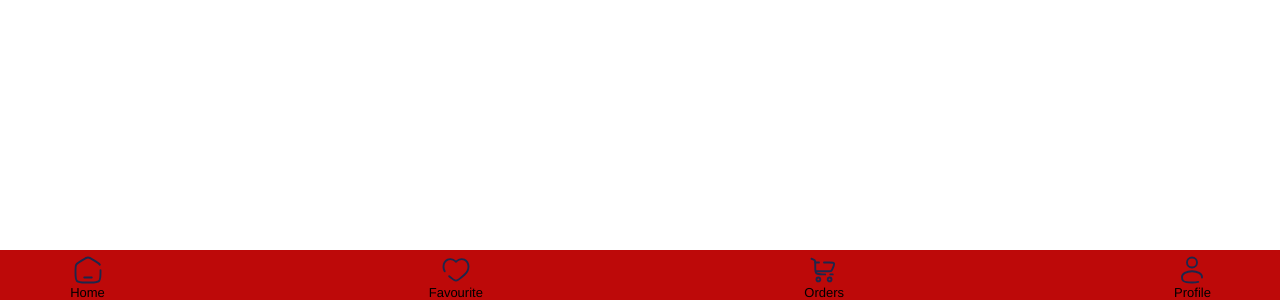
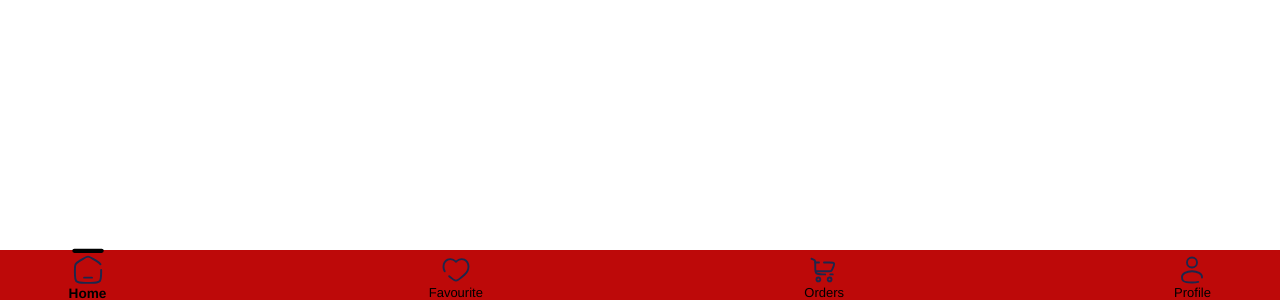
Before and after one commit to TheWoxPL/local-mechanic-frontend, a React (Vite) app: page /home in a window 1280 px wide. Shown: the part 500-800 px from the top of the page. Built offline with nearby package versions, Linux system fonts and the light colour scheme.

Commit message:
feat: add navigator indicator

```diff
--- a/package.json
+++ b/package.json
@@ -10,7 +10,8 @@
     "preview": "vite preview",
     "format": "prettier --write \"src/**/*.{ts,tsx,jsx}\"",
     "prepare": "husky install",
-    "check-branch-name": "chmod 755 ./.husky/hooks/check-branch-naming.sh && sh ./.husky/hooks/check-branch-naming.sh"
+    "check-branch-name": "chmod 755 ./.husky/hooks/check-branch-naming.sh && sh ./.husky/hooks/check-branch-naming.sh",
+    "prepare:husky": "chmod +x .husky/pre-commit"
   },
   "dependencies": {
     "firebase": "^11.4.0",
--- a/src/components/NavigatorBar/NavigatorBar.module.scss
+++ b/src/components/NavigatorBar/NavigatorBar.module.scss
@@ -18,6 +18,13 @@
     width: 75px;
     align-items: center;
     position: static;
+    transition: 0.2s ease-in-out;
+
+    &::after {
+      content: '';
+      width: 0px;
+      transition: 0.2s ease-in-out;
+    }
 
     img {
       margin-top: 5px;
@@ -28,4 +35,22 @@
       font-size: 1.3rem;
     }
   }
+
+  .itemActive {
+    transform: scale(1.05);
+    transition: 0.2s ease-in-out;
+    font-weight: 700;
+
+    &::after {
+      transition: 0.2s ease-in-out;
+      content: '';
+      width: 30px;
+      height: 4px;
+      background-color: transparent;
+      position: absolute;
+      bottom: 46px;
+      background-color: rgb(0, 0, 0);
+      border-radius: 10px;
+    }
+  }
 }
--- a/src/components/NavigatorBar/NavigatorBar.tsx
+++ b/src/components/NavigatorBar/NavigatorBar.tsx
@@ -7,7 +7,7 @@ import ProfileSVG from 'src/assets/svgs/profile.svg';
 export const NavigatorBar = () => {
   return (
     <div className={styles.container}>
-      <div className={styles.item}>
+      <div className={`${styles.item} ${styles.itemActive}`}>
         <img src={HomeSVG} alt="Home Page" />
         <span>Home</span>
       </div>
--- a/src/pages/loginPage/loginPage.tsx
+++ b/src/pages/loginPage/loginPage.tsx
@@ -1,4 +1,4 @@
-import { LoginForm } from "src/components/LoginForm/LoginForm";
+import { LoginForm } from 'src/components/LoginForm/LoginForm';
 import styles from './loginPage.module.scss';
 
 export const LoginPage = () => {
--- a/src/shared/dtos/base.dto.tsx
+++ b/src/shared/dtos/base.dto.tsx
@@ -1,4 +1,3 @@
-
 import { BasicDto } from './basic.dto';
 
 export class BaseDto extends BasicDto {
--- a/src/shared/dtos/index.ts
+++ b/src/shared/dtos/index.ts
@@ -1,3 +1,3 @@
-export * from './base.dto'
-export * from './basic.dto'
-export * from './response-token.dto'
+export * from './base.dto';
+export * from './basic.dto';
+export * from './response-token.dto';
--- a/src/shared/enums/index.ts
+++ b/src/shared/enums/index.ts
@@ -1 +1 @@
-export * from './system-status.enum'
+export * from './system-status.enum';
--- a/src/shared/enums/system-status.enum.ts
+++ b/src/shared/enums/system-status.enum.ts
@@ -1,4 +1,4 @@
 export enum SystemStatus {
   ACTIVE = 'ACTIVE',
-  INACTIVE = 'INACTIVE'
+  INACTIVE = 'INACTIVE',
 }
```
Also changed, not shown: src/components/LoginForm/LoginForm.tsx (+21 -6 lines), src/config/firebaseConfig.ts (line endings or trailing spaces), src/services/authService.ts (line endings or trailing spaces), src/shared/dtos/basic.dto.tsx (line endings or trailing spaces), 1 other file (tests, documents, lock files or other folders).
